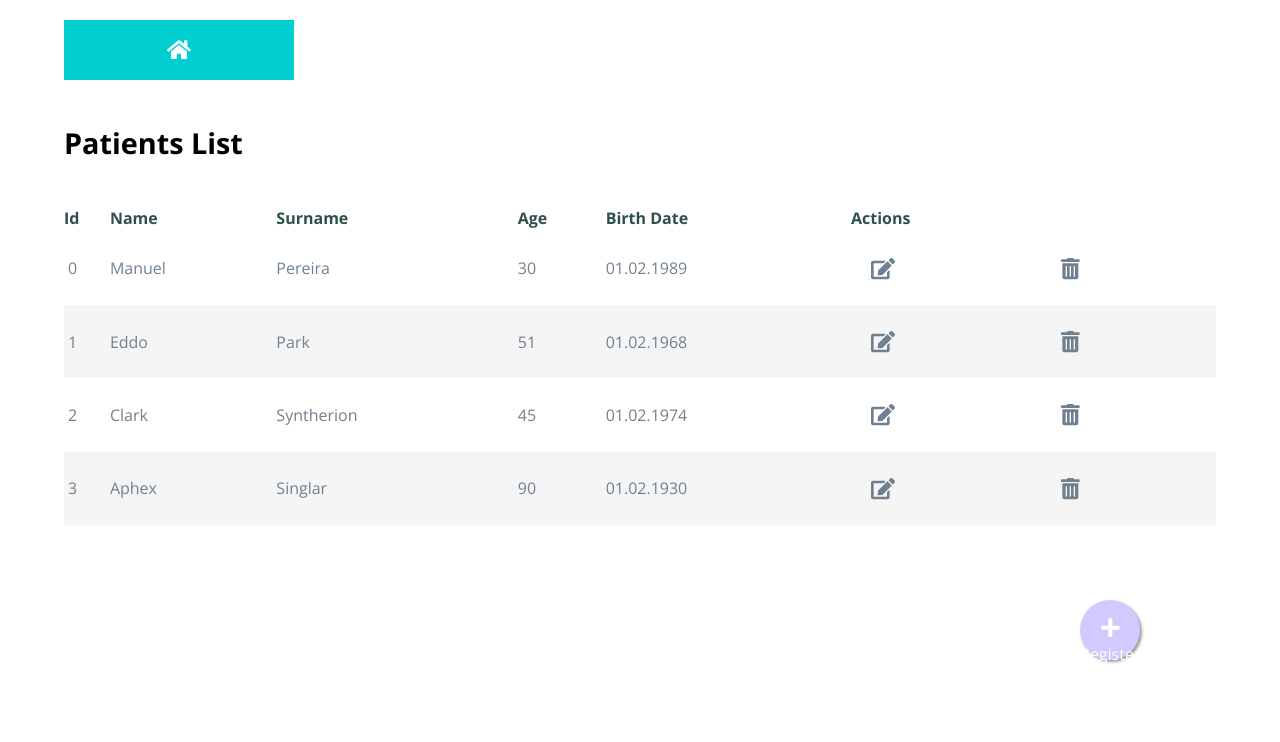
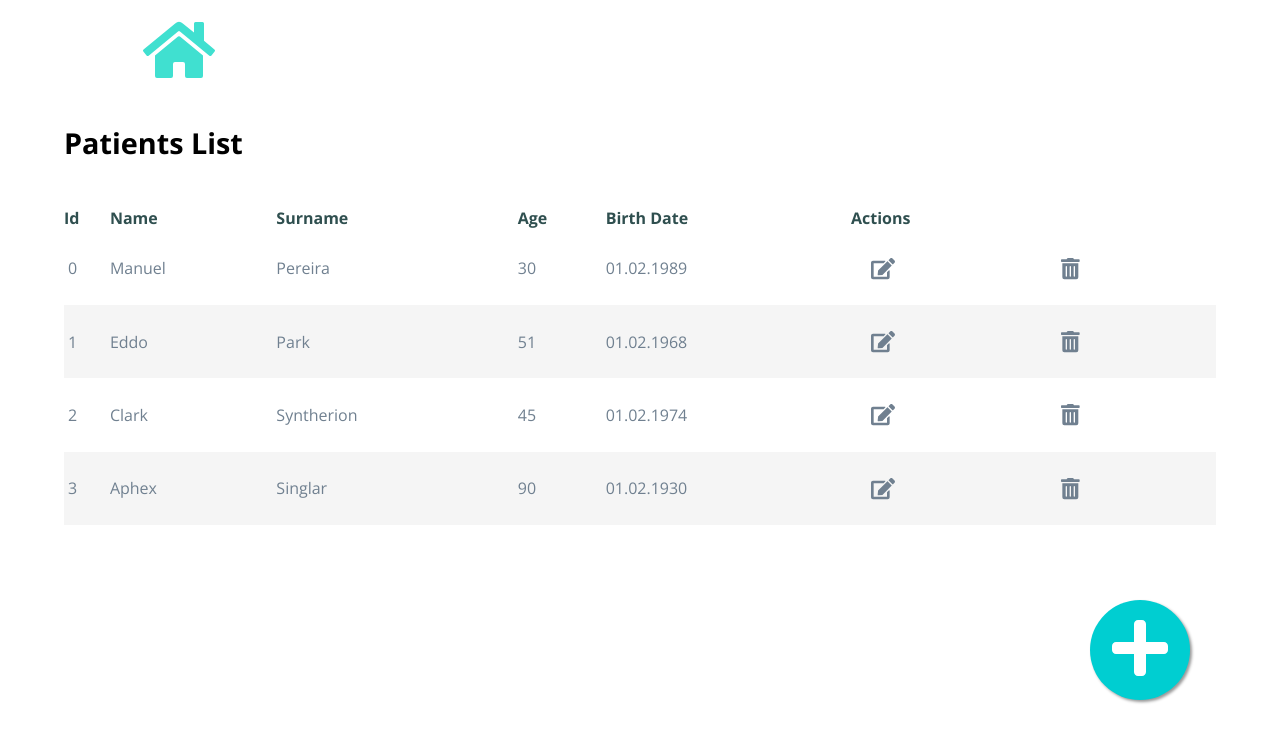
Before and after one commit to screeeen/Patients-crud, a React (Create React App) app: page / in a window 1280 px wide. Shown: the top 742 px of the page. Built offline with nearby package versions, Linux system fonts and the light colour scheme.

Commit message:
cleaned logs, bigger add button, very late quick test trials

```diff
--- a/src/App.js
+++ b/src/App.js
@@ -48,7 +48,7 @@ const App = () => {
           <nav >
             <ul>
               <li>
-                <Link to="/"><p><FontAwesomeIcon icon={faHome} size='lg' /></p></Link>
+                <Link to="/"><p><FontAwesomeIcon className='icon' icon={faHome} size='4x' color='turquoise' /></p></Link>
               </li>
             </ul>
           </nav>
--- a/src/components/AddPatient.jsx
+++ b/src/components/AddPatient.jsx
@@ -74,7 +74,7 @@ const AddPatient = ({ addNewPatient,history }) => {
               }}
             />
           </div>
-          <button className="end-form"><p><FontAwesomeIcon icon={faCheck} size='lg' /></p></button>
+          <button className="end-form"><p><FontAwesomeIcon icon={faCheck} size='4x' /></p></button>
         </form >
       </>
     )
--- a/src/components/EditPatient.jsx
+++ b/src/components/EditPatient.jsx
@@ -13,7 +13,6 @@ import { faCheck, faUserEdit } from '@fortawesome/free-solid-svg-icons'
 import CalculateAge from './CalculateAge'
 
 const EditPatient = ({ editPatient, location, history }) => {
-  console.log(location.state.patient);
   const initialeditUser = location.state.patient;
   const [editUser, setEditUser] = useState(initialeditUser)
 
@@ -71,7 +70,7 @@ const EditPatient = ({ editPatient, location, history }) => {
             }}
           />
         </div>
-        <button className="end-form"><p><FontAwesomeIcon icon={faCheck} size='lg' /></p></button>
+        <button className="end-form"><p><FontAwesomeIcon icon={faCheck} size='4x' /></p></button>
       </form>
     </>
   )
--- a/src/components/PatientsList.jsx
+++ b/src/components/PatientsList.jsx
@@ -6,7 +6,6 @@ import { FontAwesomeIcon } from '@fortawesome/react-fontawesome'
 import { faEdit,faTrashAlt, faPlus } from '@fortawesome/free-solid-svg-icons'
 
 const PatientsList = ({ patientList, editPatient, deletePatient, addNewPatient,history }) => {
-  console.log(patientList);
 
   return (
     <>
@@ -50,7 +49,7 @@ const PatientsList = ({ patientList, editPatient, deletePatient, addNewPatient,h
         </tbody>
       </table >
       <div className="register-area">
-      <Link to="/add"><p><FontAwesomeIcon icon={faPlus} size='lg'/> Register new patient </p></Link>
+      <Link to="/add"><p><FontAwesomeIcon icon={faPlus} size='4x'/></p></Link>
       </div>
     </>
   )
--- a/src/index.css
+++ b/src/index.css
@@ -17,6 +17,7 @@ ul {
     display: flex;
     flex-flow: row nowrap;
     border: 4px solid white;
+    color: turquoise;
 }
 
 li {
@@ -25,13 +26,15 @@ li {
     display: flex;
     align-items: center;
     justify-content: center;
-    background-color: darkturquoise;
+    /* background-color: darkturquoise; */
+    color: turquoise;
     text-decoration: none;
     list-style-type: none;
 }
 
-li:hover {
-    background-color: rgb(164, 157, 199);
+li:hover .icon {
+    /* background-color: rgb(164, 157, 199); */
+    color: rgb(164, 157, 199);
 }
 
 h3 {
@@ -98,11 +101,11 @@ button {
 .register-area,
 .end-form {
     position: fixed;
-    width: 60px;
-    height: 60px;
-    bottom: 140px;
-    right: 140px;
-    background-color: rgb(210, 202, 255);
+    width: 100px;
+    height: 100px;
+    bottom: 100px;
+    right: 90px;
+    background-color: darkturquoise;
     color: #fff;
     border-radius: 50px;
     text-align: center;
@@ -125,7 +128,7 @@ button:hover {
 /* forms */
 
 .input-box {
-    width: 58%;
+    width: 100%;
     height: 28px;
     padding: 8px 0;
     display: flex;
```
Also changed, not shown: package.json (indentation only), 2 other files (tests, documents, lock files or other folders).
